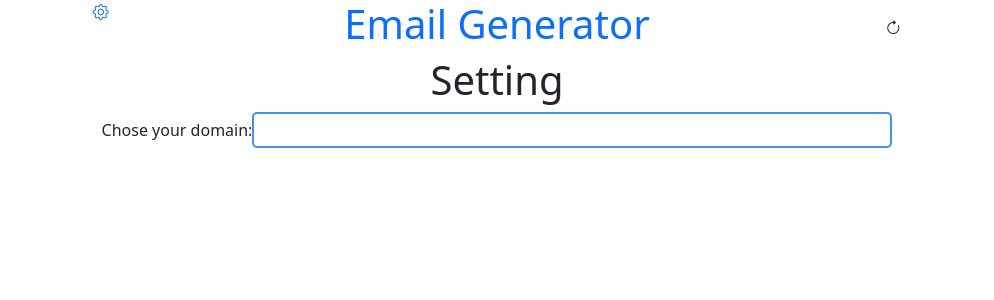
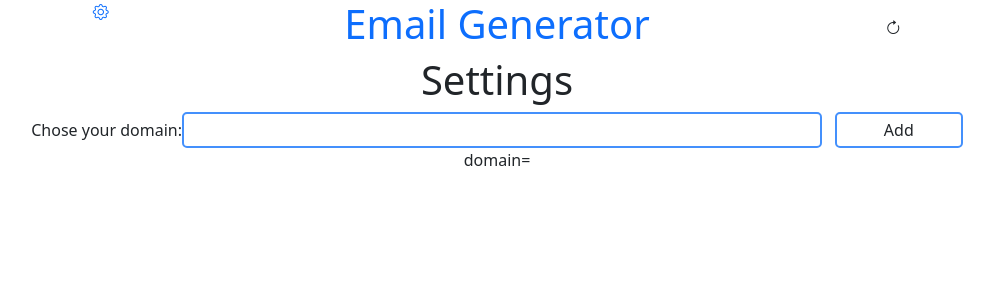
Before and after one commit to lucioxx89/Email_Generator, a React (Create React App) app: page /settings in a window 1280 px wide. Shown: the top 300 px of the page, without its empty margins (143-1137 px from the left). Built offline with nearby package versions, Linux system fonts and the light colour scheme.

Commit message:
add form submit button

```diff
--- a/src/pages/Settings.jsx
+++ b/src/pages/Settings.jsx
@@ -1,28 +1,43 @@
 import { useState } from "react";
 
 const Settings = (props) => {
-  const [domain, setDomain] = useState(" ");
+  const [enteredDomain, setEnteredDomain] = useState(" ");
 
-  const changeHandler = (event) => {
-    setDomain("event.target.value");
-    console.log(event.target.value);
+  const domainChangeHandler = (event) => {
+    setEnteredDomain("event.target.value");
+    console.log("input", event.target.value);
   };
 
   return (
     <>
-      <h1>Setting</h1>
+      <h1>Settings</h1>
       <form>
         <label>Chose your domain:</label>
         <input
+          type="text"
           style={{
             width: "50%",
             padding: "4px",
             border: "2px solid rgb(68, 144, 252)",
             borderRadius: "5px",
           }}
-          onChange={changeHandler}
+          onChange={domainChangeHandler}
         />
+        <button
+          type="submit"
+          style={{
+            width: "10%",
+            marginLeft: "1%",
+            padding: "4px",
+            border: "2px solid rgb(68, 144, 252)",
+            borderRadius: "5px",
+          }}
+        >
+          {" "}
+          Add{" "}
+        </button>
       </form>
+      <p>domain={enteredDomain}</p>
     </>
   );
 };
```
